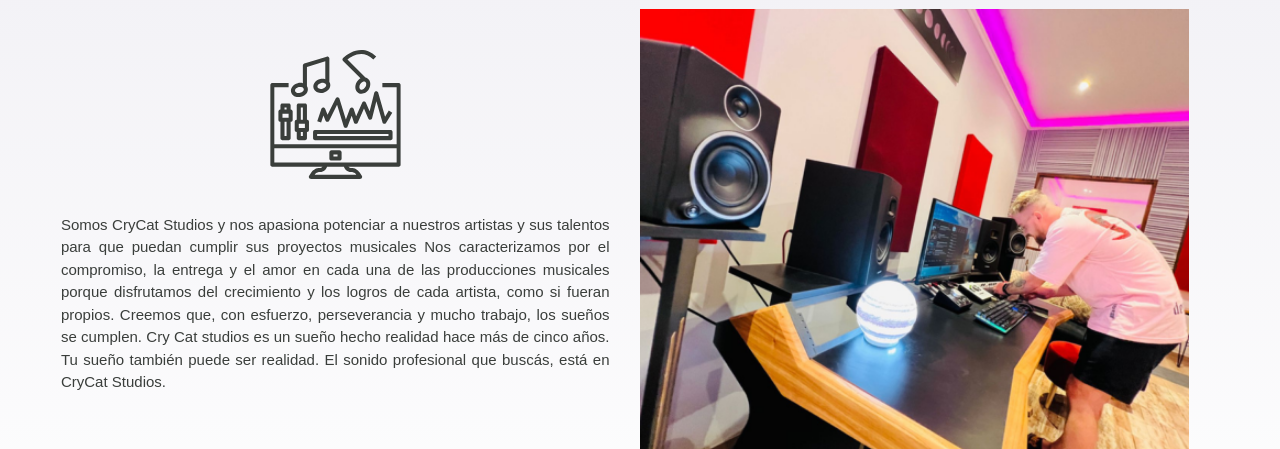
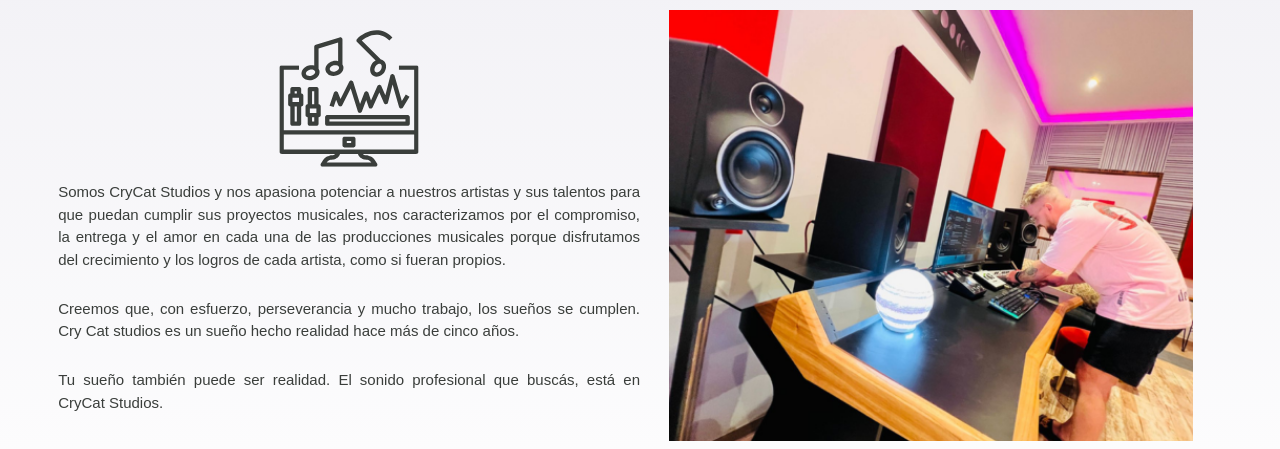
Before and after one commit to eduardo-godoy/crycats-tudios, a website: page pages/aboutus.html in a window 1280 px wide. Shown: the part 155-604 px from the top of the page. Drawn offline with nearby package versions, Linux system fonts and the light colour scheme; a web font is replaced by a local one.

Commit message:
agrege sitemal.xml y arreglando un poco el responsive

```diff
--- a/assets/scss/sections/header.scss
+++ b/assets/scss/sections/header.scss
@@ -8,6 +8,7 @@
     .nav-mobile{
         width: 100%;
         background-color: #9523B2;
+        color: white;
     }
 
     .a-logo{
--- a/assets/scss/sections/mainAbout.scss
+++ b/assets/scss/sections/mainAbout.scss
@@ -28,8 +28,8 @@
             margin: auto;
             margin-top: 20px;
             width: 90%;
-            font-size: 15px;
-            text-align: center;
+            font-size: 14px;
+            text-align: left;
         }
     }
 }
@@ -62,14 +62,16 @@
 
         section{
             display: grid;
-            grid-template-columns: 0.1fr 0.9fr 1fr 0.1fr;
+            grid-template-columns: 0.1fr 1fr 1fr 0.1fr;
+            grid-template-rows: 0.1 1fr 1fr 1fr 1fr 0.1fr;
             gap: 0;
             grid-template-areas:
             ". h1 h1 ."
             ". img img-about ."
             ". p img-about ."
+            ". p2 img-about ."
+            ". p3 img-about ."
             ". . . .";
-
             h1{
                 width: 100%;
                 margin: 2% auto 2% auto;
@@ -86,6 +88,20 @@
                 font-size: 15px;
                 width: 100%;
                 grid-area: p;
+                margin-top: 0px;
+            }
+
+            .p{
+                font-size: 15px;
+                width: 100%;
+                grid-area: p2;
+                margin-top: 0px;
+            }
+
+            .p1{
+                font-size: 15px;
+                width: 100%;
+                grid-area: p3;
                 margin-top: 0px;
             }
 
--- a/assets/scss/sections/mainServices.scss
+++ b/assets/scss/sections/mainServices.scss
@@ -30,9 +30,9 @@
         }
 
         ul{
-            width: 50%;
+            width: 60%;
             font-size: 15px;
-            margin: 15% auto 40px auto;
+            margin: auto;
             order: 1;
 
             li{
--- a/pages/aboutus.html
+++ b/pages/aboutus.html
@@ -51,12 +51,12 @@
         <h1>NOSOTROS</h1>
         <img src="../assets/images/icon-service.svg" alt="icon-aboutus">
         <img src="../assets/images/banner-aboutus.png" alt="img-about" class="img-about">
-        <p>Somos CryCat Studios y nos apasiona potenciar a nuestros artistas y sus talentos para que puedan cumplir sus proyectos musicales
-        Nos caracterizamos por el compromiso, la entrega y el amor en cada una de las producciones musicales porque disfrutamos del crecimiento
-        y los logros de cada artista, como si fueran propios.
-        Creemos que, con esfuerzo, perseverancia y mucho trabajo, los sueños se cumplen.
-        Cry Cat studios es un sueño hecho realidad hace más de cinco años.
-        Tu sueño también puede ser realidad.
+        <p>Somos CryCat Studios y nos apasiona potenciar a nuestros artistas y sus talentos para que puedan cumplir sus proyectos musicales,
+        nos caracterizamos por el compromiso, la entrega y el amor en cada una de las producciones musicales porque disfrutamos del crecimiento
+        y los logros de cada artista, como si fueran propios.</p>
+        <p class="p">Creemos que, con esfuerzo, perseverancia y mucho trabajo, los sueños se cumplen.
+        Cry Cat studios es un sueño hecho realidad hace más de cinco años.</p>
+        <p class="p1">Tu sueño también puede ser realidad.
         El sonido profesional que buscás, está en CryCat Studios.</p>
       </section>
     </main>
```
Also changed, not shown: pages/productions.html (+2 -2 lines), assets/css/style.css.
